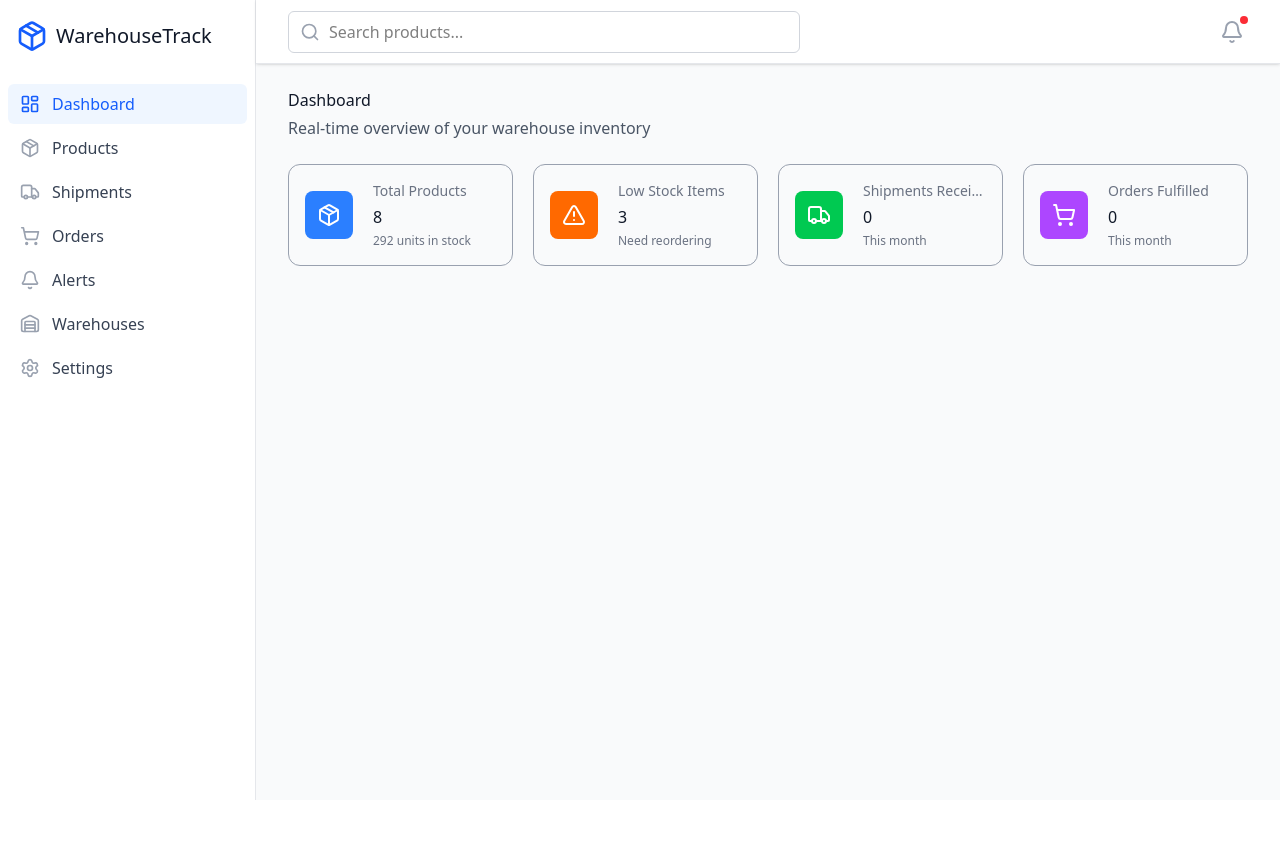
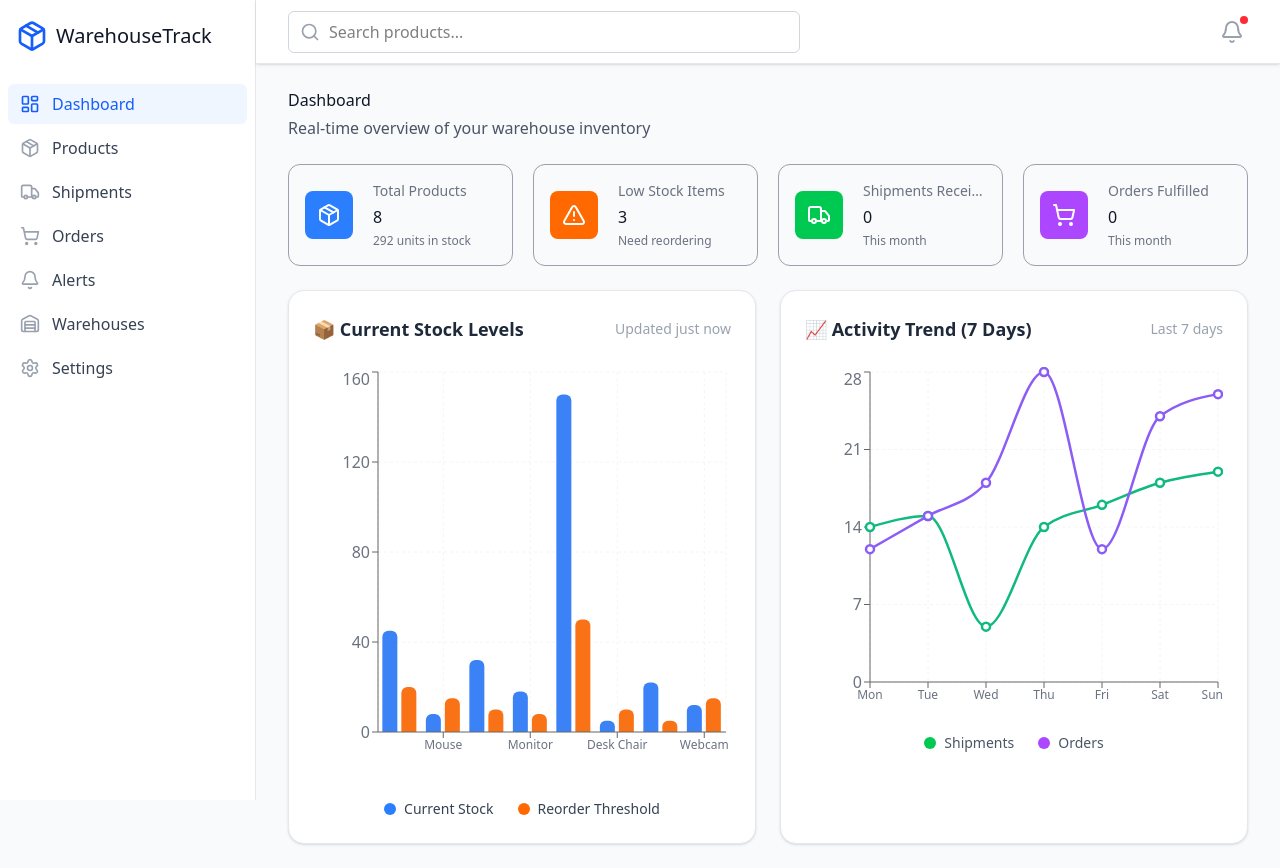
Before and after one commit to yjrajput/Warehouse-project, a React app in the folder frontend/: page / in a window 1280 px wide. Before the commit the page ends 800 px from the top, so only its background shows below. Built offline with nearby package versions, Linux system fonts and the light colour scheme; the HTML template or start-up script is replaced by a standard one.

Commit message:
Create a chart for data

```diff
--- a/frontend/package.json
+++ b/frontend/package.json
@@ -16,6 +16,7 @@
     "react-dom": "^19.1.1",
     "react-router-dom": "^7.9.4",
     "react-toastify": "^11.0.5",
+    "recharts": "^3.3.0",
     "sonner": "^2.0.7",
     "tailwindcss": "^4.1.14"
   },
--- a/frontend/src/contextAPI/InventoryContext.jsx
+++ b/frontend/src/contextAPI/InventoryContext.jsx
@@ -1,4 +1,4 @@
-import React, { createContext, useContext, useState, useEffect } from "react";
+import { createContext, useContext, useState, useEffect } from "react";
 import {toast} from 'sonner'
 
 const InventoryContext = createContext();
--- a/frontend/src/pages/Dashboard.jsx
+++ b/frontend/src/pages/Dashboard.jsx
@@ -1,7 +1,10 @@
 import React from 'react'
 import StateCard from '../components/StateCard'
 import { useInventory } from '../contextAPI/InventoryContext'
-import { Package, AlertTriangle , ShoppingCart, TruckIcon} from 'lucide-react'
+import { Package, AlertTriangle, ShoppingCart, TruckIcon } from 'lucide-react'
+import { BarChart, Bar, XAxis, YAxis, CartesianGrid, Tooltip, ResponsiveContainer, LineChart, Line } from 'recharts';
+
+
 
 const Dashboard = () => {
     const { products, activities, alerts, selectedWarehouse } = useInventory();
@@ -16,6 +19,25 @@ const Dashboard = () => {
 
     const shipmentsReceived = activities.filter(a => a.type === 'shipment').length;
     const ordersFulfilled = activities.filter(a => a.type === 'order').length;
+
+    // Chart data for stock levels
+    const chartData = filteredProducts.slice(0, 8).map(p => ({
+        name: p.name.length > 10 ? p.name.substring(0, 10) + '...' : p.name,
+        stock: p.quantity,
+        threshold: p.reorderThreshold,
+    }));
+
+    // Activity timeline data (last 7 days simulation)
+    const getActivityTrend = () => {
+        const days = ['Mon', 'Tue', 'Wed', 'Thu', 'Fri', 'Sat', 'Sun'];
+        return days.map((day, index) => ({
+            day,
+            shipments: Math.floor(Math.random() * 15) + 5,
+            orders: Math.floor(Math.random() * 20) + 10,
+        }));
+    };
+
+    const activityTrend = getActivityTrend();
     return (
         <div className='space-y-6'>
             <div>
@@ -26,14 +48,105 @@ const Dashboard = () => {
             </div>
 
             <div className="grid grid-cols-1 gap-5 sm:grid-cols-2 lg:grid-cols-4 ">
-            <StateCard title="Total Products" value={totalProducts} icon={Package} color="blue" subtitle={`${totalQuantity} units in stock`}/>
+                <StateCard title="Total Products" value={totalProducts} icon={Package} color="blue" subtitle={`${totalQuantity} units in stock`} />
 
-            <StateCard title="Low Stock Items" value={lowStockItems} icon={AlertTriangle} color="orange" subtitle="Need reordering"/>
+                <StateCard title="Low Stock Items" value={lowStockItems} icon={AlertTriangle} color="orange" subtitle="Need reordering" />
 
-            <StateCard title="Shipments Received" value={shipmentsReceived} icon={TruckIcon} color="green" subtitle="This month"/>
+                <StateCard title="Shipments Received" value={shipmentsReceived} icon={TruckIcon} color="green" subtitle="This month" />
 
-            <StateCard title="Orders Fulfilled" value={ordersFulfilled} icon={ShoppingCart} color="purple" subtitle="This month"/>
+                <StateCard title="Orders Fulfilled" value={ordersFulfilled} icon={ShoppingCart} color="purple" subtitle="This month" />
             </div>
+
+
+            <div className="grid grid-cols-1 lg:grid-cols-2 gap-6 mt-6">
+                {/* ---- Current Stock Levels ---- */}
+                <div className="p-6 bg-white border border-gray-200 rounded-2xl shadow-sm hover:shadow-md transition-shadow duration-300 flex flex-col gap-6">
+                    <div className="flex items-center justify-between">
+                        <h2 className="text-lg font-semibold text-gray-800">📦 Current Stock Levels</h2>
+                        <span className="text-sm text-gray-400">Updated just now</span>
+                    </div>
+
+                    <div className="w-full h-[300px] sm:h-[350px] md:h-[400px]">
+                        <ResponsiveContainer width="100%" height="100%">
+                            <BarChart data={chartData}>
+                                <CartesianGrid strokeDasharray="3 3" stroke="#f3f4f6" />
+                                <XAxis dataKey="name" tick={{ fontSize: 12, fill: "#6b7280" }} />
+                                <YAxis tick={{ fill: "#6b7280" }} />
+                                <Tooltip
+                                    contentStyle={{
+                                        backgroundColor: "#fff",
+                                        borderRadius: "8px",
+                                        border: "1px solid #e5e7eb",
+                                    }}
+                                />
+                                <Bar dataKey="stock" fill="#3b82f6" radius={[6, 6, 0, 0]} />
+                                <Bar dataKey="threshold" fill="#f97316" radius={[6, 6, 0, 0]} />
+                            </BarChart>
+                        </ResponsiveContainer>
+                    </div>
+
+                    <div className="mt-2 flex flex-wrap items-center justify-center gap-6 text-sm">
+                        <div className="flex items-center gap-2">
+                            <div className="h-3 w-3 rounded-full bg-blue-500" />
+                            <span className="text-gray-700 font-medium">Current Stock</span>
+                        </div>
+                        <div className="flex items-center gap-2">
+                            <div className="h-3 w-3 rounded-full bg-orange-500" />
+                            <span className="text-gray-700 font-medium">Reorder Threshold</span>
+                        </div>
+                    </div>
+                </div>
+
+                {/* ---- Activity Trend (7 Days) ---- */}
+                <div className="p-6 bg-white border border-gray-200 rounded-2xl shadow-sm hover:shadow-md transition-shadow duration-300 flex flex-col gap-6">
+                    <div className="flex items-center justify-between">
+                        <h2 className="text-lg font-semibold text-gray-800">📈 Activity Trend (7 Days)</h2>
+                        <span className="text-sm text-gray-400">Last 7 days</span>
+                    </div>
+
+                    <div className="w-full h-[250px] sm:h-[300px] md:h-[350px]">
+                        <ResponsiveContainer width="100%" height="100%">
+                            <LineChart data={activityTrend}>
+                                <CartesianGrid strokeDasharray="3 3" stroke="#f3f4f6" />
+                                <XAxis dataKey="day" tick={{ fontSize: 12, fill: "#6b7280" }} />
+                                <YAxis tick={{ fill: "#6b7280" }} />
+                                <Tooltip
+                                    contentStyle={{
+                                        backgroundColor: "#fff",
+                                        borderRadius: "8px",
+                                        border: "1px solid #e5e7eb",
+                                    }}
+                                />
+                                <Line
+                                    type="monotone"
+                                    dataKey="shipments"
+                                    stroke="#10b981"
+                                    strokeWidth={2.5}
+                                    dot={{ r: 4 }}
+                                />
+                                <Line
+                                    type="monotone"
+                                    dataKey="orders"
+                                    stroke="#8b5cf6"
+                                    strokeWidth={2.5}
+                                    dot={{ r: 4 }}
+                                />
+                            </LineChart>
+                        </ResponsiveContainer>
+                        <div className="mt-4 flex items-center justify-center gap-6 text-sm">
+                            <div className="flex items-center gap-2">
+                                <div className="h-3 w-3 rounded-full bg-green-500" />
+                                <span className="text-gray-600">Shipments</span>
+                            </div>
+                            <div className="flex items-center gap-2">
+                                <div className="h-3 w-3 rounded-full bg-purple-500" />
+                                <span className="text-gray-600">Orders</span>
+                            </div>
+                        </div>
+                    </div>
+                </div>
+            </div>
+
         </div>
     )
 }
```
Also changed, not shown: 1 other file (tests, documents, lock files or other folders). Lines whose indentation alone changed are shown as unchanged.
